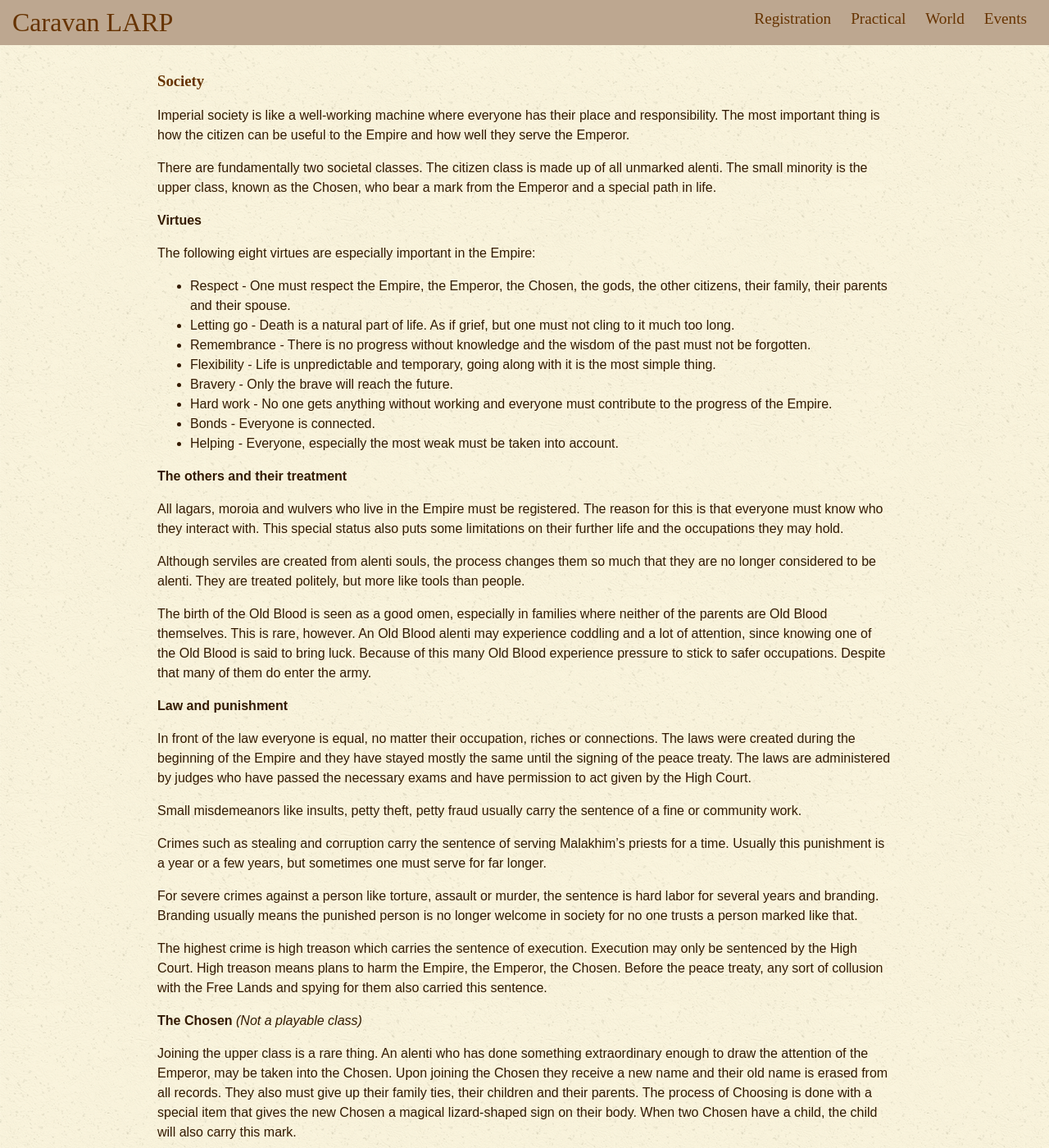
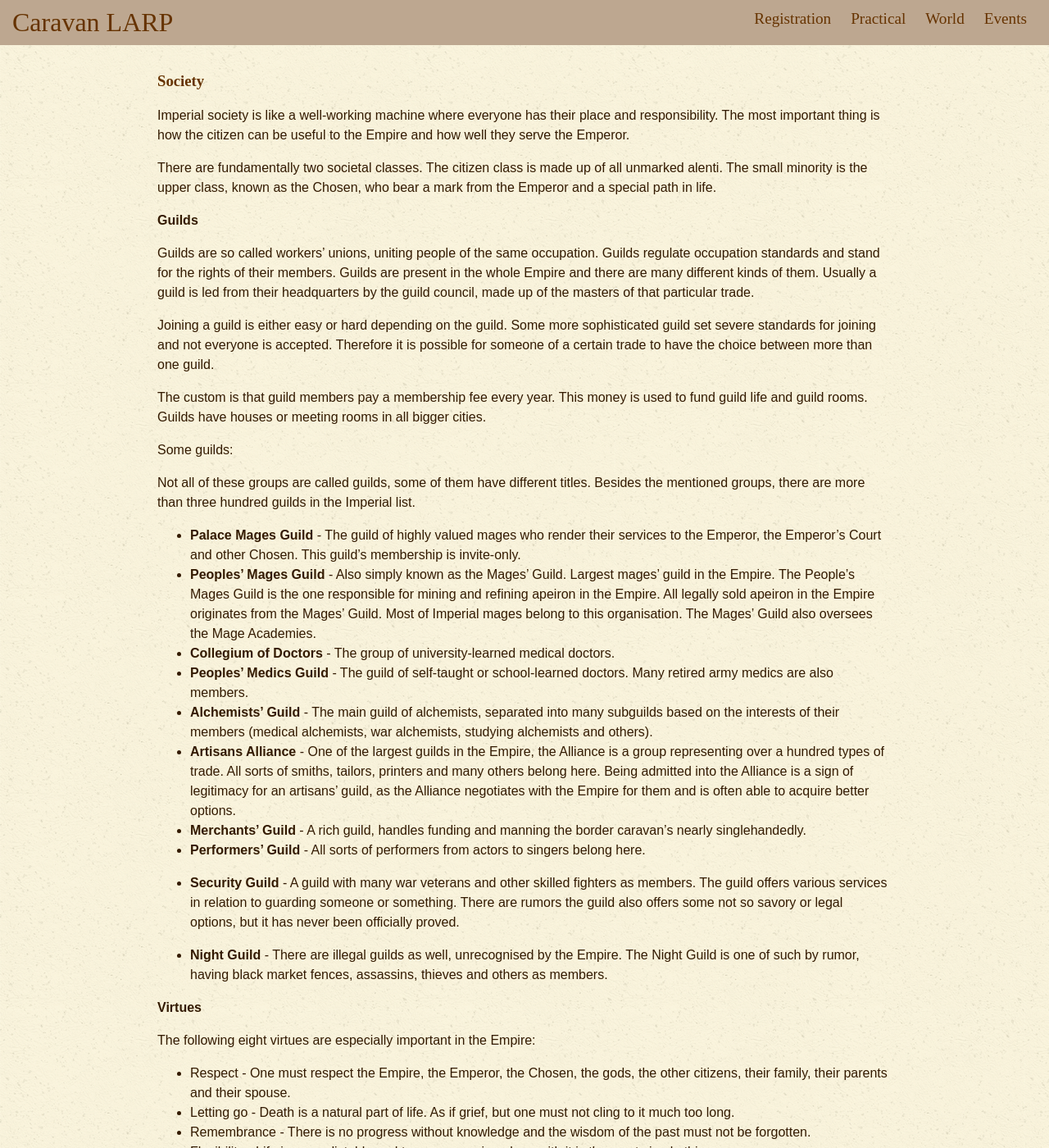
Before and after one commit to karavanlarp/karavanlarp.github.io, a Jekyll site: the page built from eng/world/leonte.md, in a window 1280 px wide and 1400 px high, scrolled down 18019 px. Shown: the whole window at 82% size. Built offline with Jekyll 4.4.1, drawn with Linux system fonts in a browser that asks for light colours; some web fonts are replaced.

Commit message:
gildide tekst lisatud

```diff
--- a/eng/world/leonte.md
+++ b/eng/world/leonte.md
@@ -536,6 +536,31 @@ Imperial society is like a well-working machine where everyone has their place a
 
 There are fundamentally two societal classes. The citizen class is made up of all unmarked alenti. The small minority is the upper class, known as the Chosen, who bear a mark from the Emperor and a special path in life.
 
+**Guilds**
+
+Guilds are so called workers' unions, uniting people of the same occupation. Guilds regulate occupation standards and stand for the rights of their members. Guilds are present in the whole Empire and there are many different kinds of them. Usually a guild is led from their headquarters by the guild council, made up of the masters of that particular trade.
+
+Joining a guild is either easy or hard depending on the guild. Some more sophisticated guild set severe standards for joining and not everyone is accepted. Therefore it is possible for someone of a certain trade to have the choice between more than one guild.
+
+The custom is that guild members pay a membership fee every year. This money is used to fund guild life and guild rooms. Guilds have houses or meeting rooms in all bigger cities.
+
+Some guilds:
+
+Not all of these groups are called guilds, some of them have different titles. Besides the mentioned groups, there are more than three hundred guilds in the Imperial list.
+
+* **Palace Mages Guild** - The guild of highly valued mages who render their services to the Emperor, the Emperor’s Court and other Chosen. This guild’s membership is invite-only.
+* **Peoples’ Mages Guild** - Also simply known as the Mages’ Guild. Largest mages’ guild in the Empire. The People’s Mages Guild is the one responsible for mining and refining apeiron in the Empire. All legally sold apeiron in the Empire originates from the Mages’ Guild. Most of Imperial mages belong to this organisation. The Mages’ Guild also oversees the Mage Academies.
+* **Collegium of Doctors** - The group of university-learned medical doctors.
+* **Peoples’ Medics Guild** - The guild of self-taught or school-learned doctors. Many retired army medics are also members.
+* **Alchemists’ Guild** - The main guild of alchemists, separated into many subguilds based on the interests of their members (medical alchemists, war alchemists, studying alchemists and others).
+* **Artisans Alliance** - One of the largest guilds in the Empire, the Alliance is a group representing over a hundred types of trade. All sorts of smiths, tailors, printers and many others belong here. Being admitted into the Alliance is a sign of legitimacy for an artisans’ guild, as the Alliance negotiates with the Empire for them and is often able to acquire better options.
+* **Merchants’ Guild** - A rich guild, handles funding and manning the border caravan’s nearly singlehandedly.
+* **Performers’ Guild** - All sorts of performers from actors to singers belong here.
+* **Security Guild** - A guild with many war veterans and other skilled fighters as members. The guild offers various services in relation to guarding someone or something. There are rumors the guild also offers some not so savory or legal options, but it has never been officially proved.
+
+* **Night Guild** - There are illegal guilds as well, unrecognised by the Empire. The Night Guild is one of such by rumor, having black market fences, assassins, thieves and others as members.
+
+
 **Virtues**
 
 The following eight virtues are especially important in the Empire:
```
